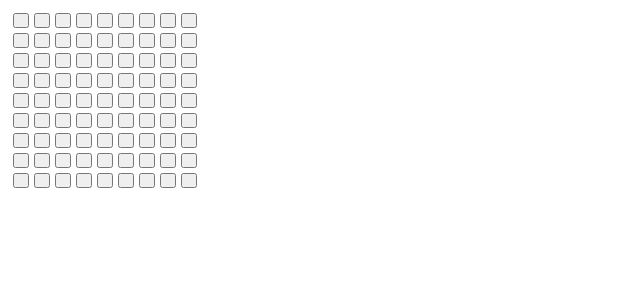
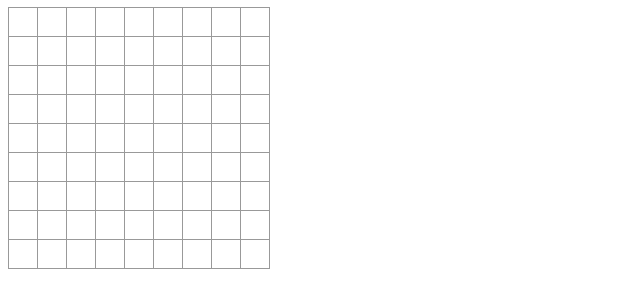
Before and after one commit to yangsha/goBang, a React app in the folder todoList/: page / in a window 1280 px wide. Shown: the whole page, without its empty margins (0-640 px from the left). Built offline with nearby package versions, Linux system fonts and the light colour scheme.

Commit message:
fourth commit

```diff
--- a/todoList/package.json
+++ b/todoList/package.json
@@ -16,6 +16,7 @@
     "@babel/plugin-proposal-class-properties": "^7.1.0",
     "@babel/plugin-syntax-object-rest-spread": "^7.0.0",
     "@babel/preset-react": "^7.0.0",
+    "@blueprintjs/core": "^3.14.1",
     "babel-loader": "^8.0.4",
     "css-loader": "^1.0.1",
     "html-webpack-plugin": "^3.2.0",
--- a/todoList/src/actions/index.js
+++ b/todoList/src/actions/index.js
@@ -18,10 +18,10 @@ export const toggleTodo = id => {
     id
   }
 }
-export const setBlackPoint = index =>{
+export const setPoint = position =>{
   return {
-    type:'SET_BLACK_POINT',
-    index
+    type:'SET_POINT',
+    position
   }
 }
 export const setWhitePoint = index =>{
--- a/todoList/src/components/Chess.js
+++ b/todoList/src/components/Chess.js
@@ -1,12 +1,10 @@
 import React from 'react'
 import {Range} from 'immutable'
 import ChessRow from './ChessRow'
-const Row = 9;
+
+
 const Chess = () =>(
-  <div>
-    {Range(0,Row).map(index=>
-      < ChessRow key={index}/>)}
-  </div>
+   <ChessRow/>
 )
 
 export default Chess
--- a/todoList/src/components/ChessRow.css
+++ b/todoList/src/components/ChessRow.css
@@ -1,5 +1,14 @@
-.button{
-  height: 15px;
-  margin-top: 5px;
-  margin-left: 5px;
+.square {
+  background: #fff;
+  border: 1px solid #999;
+  font-size: 24px;
+  font-weight: bold;
+  line-height: 34px;
+  height: 30px;
+  margin-right: -1px;
+  margin-top: -1px;
+  padding: 0;
+  text-align: center;
+  -moz-text-size-adjust:auto;
+  width: 30px;
 }
--- a/todoList/src/components/ChessRow.js
+++ b/todoList/src/components/ChessRow.js
@@ -1,21 +1,50 @@
-import React from 'react'
-import {Range} from 'immutable'
+import React, {useState, useReducer} from 'react'
 import './ChessRow.css'
+import {Range, Map} from 'immutable'
+import {setPoint} from '../actions'
+import setPointReducer from '../reducers/reducer'
+import {applyMiddleware as dispatch} from 'redux'
+import connect from 'react-redux/es/connect/connect'
+import {FocusStyleManager} from "@blueprintjs/core"
 
-const Col = 9;
-const ChessRow = ()=> (
-  <div>
-    {Range(0,Col).map(
-      index=> (
+const Row = 9
+const Col = 9
+
+function getInitState() {
+
+  const initState = Map
+  ( {
+    board:Range(0, Row * Col)
+      .toList()
+      .map(() =>' '),
+    currentPlayer: 'X',
+    gameState:true
+  })
+  return initState
+}
+
+let ChessRow = () => {
+  // const [state, setState] = useState(' ')
+  const [state, dispatch] = useReducer(setPointReducer, getInitState())
+  console.log(state)
+  return Range(0, Row).map(indexRow => (
+    <div key={indexRow}>
+      {Range(0, Col).map(indexCol => (
         <button
-          key={index}
-          className="button"
+          key={indexCol}
+          className="square"
+          type={'button'}
+          onClick={() => {
+            let action = setPoint(indexRow * Col + indexCol);
+            dispatch(action)
+          }}
         >
+          {state.getIn(['board',indexRow * Col + indexCol])}
+        </button>
+      ))}
+    </div>
+  ))
+}
 
-        </button>
-      )
-    )}
-  </div>
-)
-
+//ChessRow = connect()(ChessRow)
 export default ChessRow
--- a/todoList/src/index.js
+++ b/todoList/src/index.js
@@ -1,15 +1,19 @@
 import React from 'react'
 import {render} from 'react-dom'
-import {Provider} from 'react-redux'
-import { createStore } from 'redux'
+// import {Provider} from 'react-redux'
+// import { createStore } from 'redux'
 import todoApp from './reducers'
 import App from './components/App'
 import Chess from './components/Chess'
-let store = createStore(todoApp)
+import reducer from "./reducers/reducer"
+
+// let store = createStore(setpoint)
 
 render(
-  <Provider store={store}>
+ /* <Provider store={store}>
+    <App/>
    <Chess/>
-  </Provider>,
+  </Provider>,*/
+  <Chess />,
   document.getElementById('root')
 )
--- /dev/null
+++ b/todoList/src/reducers/reducer.js
@@ -0,0 +1,21 @@
+import React from 'react'
+
+const reducer = (state, action) => {
+
+  if (action.type === 'SET_POINT') {
+    if (state.get('board').get(action.position) === ' ') {
+      const newState=state
+        .setIn(['board', action.position], state.get('currentPlayer'))
+        .set('currentPlayer', state.get('currentPlayer') === 'X' ? 'O' : 'X')
+      //const position = action.position;
+      //if(newState.get(position)===newState.get)
+      return newState
+    } else {
+      return state
+    }
+  } else {
+    return state
+  }
+}
+
+export default reducer
```
Also changed, not shown: 1 other file.
